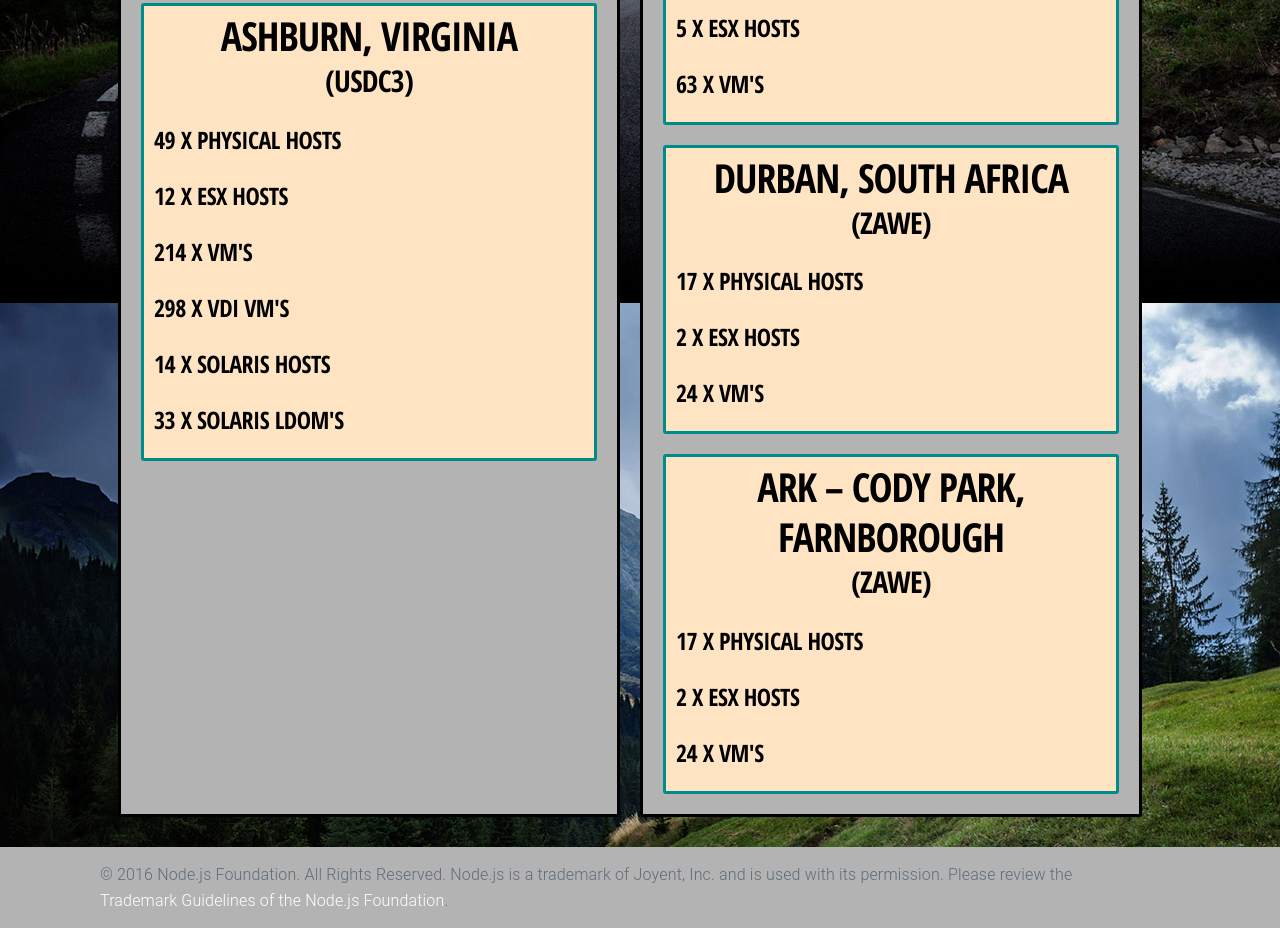
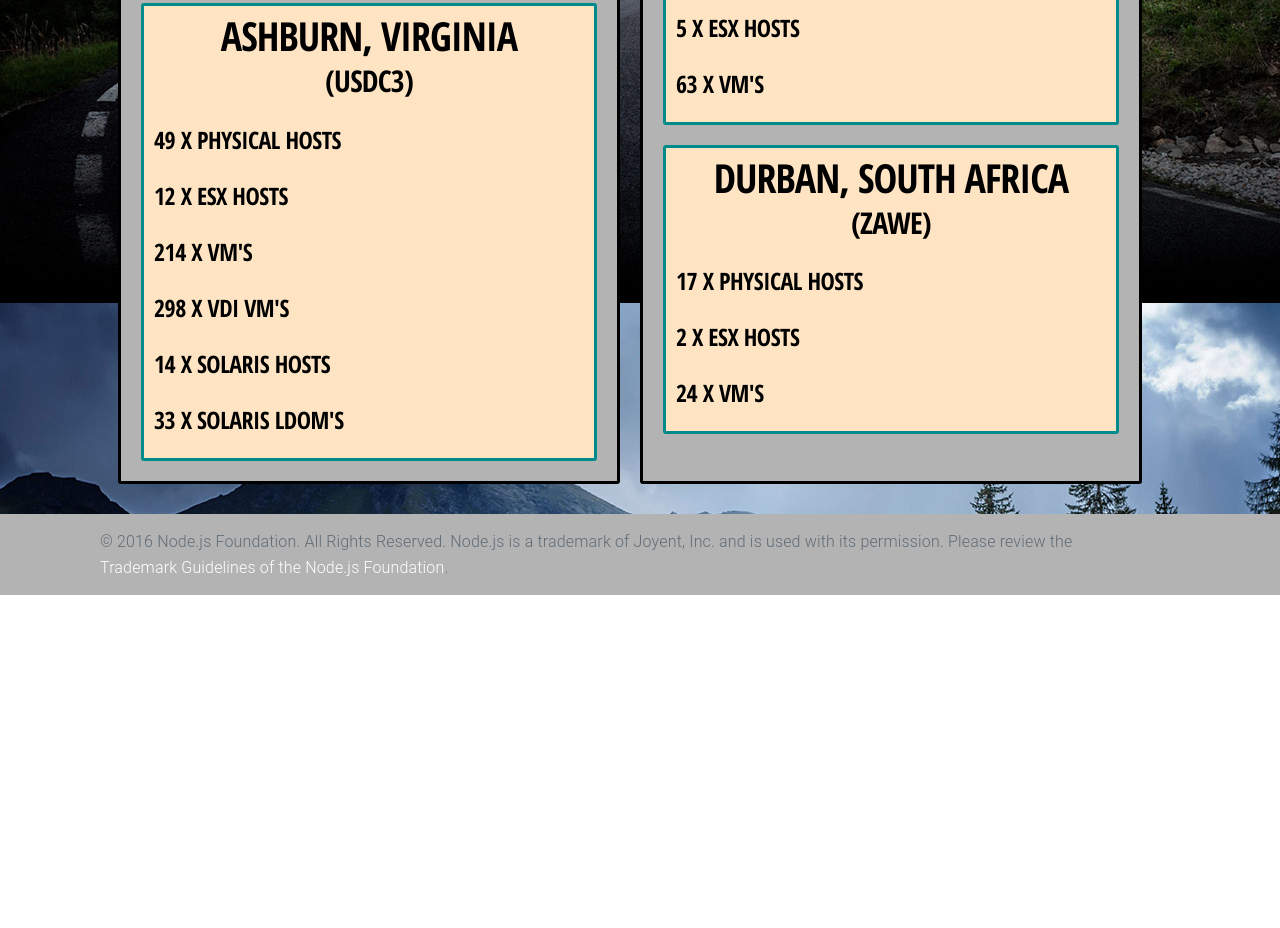
Before and after one commit to bramblespoc/mvcnodejs, a website: page index.html in a window 1280 px wide. Shown: the part 936-1864 px from the top of the page. After the commit the page ends 1531 px from the top, so only its background shows below. Drawn offline with Linux system fonts and the light colour scheme.

Commit message:
Update index.html

```diff
--- a/index.html
+++ b/index.html
@@ -225,17 +225,7 @@
               <h5>24 x VM's</h5>
           </div>
         </div>
-        <div class="row">
-          <div class="live-event column" id="datacenter">
-            <div style="text-align: center;">
-              <h3>Ark – Cody Park, Farnborough</h3>
-              <h4>(ZAWE)</h4>
-            </div>
-            <h5>17 x Physical Hosts</p>
-              <h5>2 x ESX Hosts</h5>
-              <h5>24 x VM's</h5>
-          </div>
-        </div>
+
       </div>
     </div>
   </div>
```
